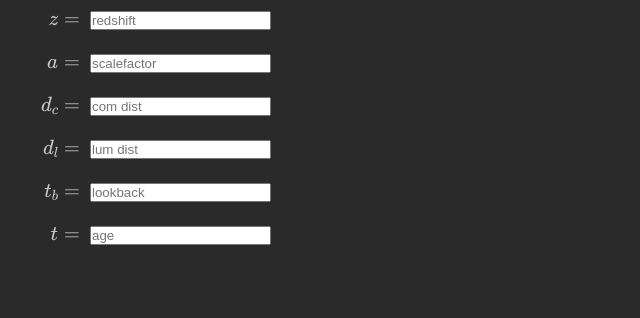
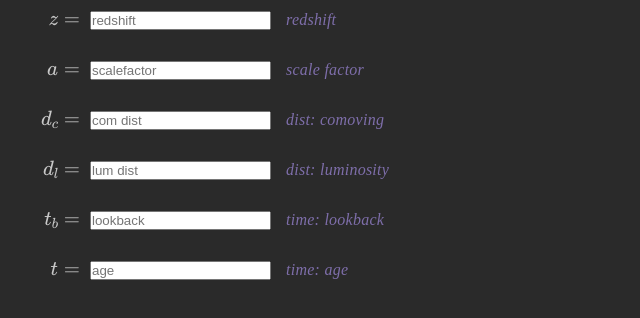
Before and after one commit to lzkelley/cosmo, an Electron app: page index.html in a window 800 px wide. Shown: the part 62-380 px from the top of the page, without its empty margins (0-640 px from the left). Drawn offline with nearby package versions, Linux system fonts and the light colour scheme; some packages are replaced by stand-ins of ours; no server answers.

Commit message:
ENH: add descriptions for each cosmological value

```diff
--- a/face/style.css
+++ b/face/style.css
@@ -4,7 +4,8 @@
   --width:800px;
   --height: 600px;
   --font-size: 20px;
-  --font-size-small: 12px;
+  --font-size-small: 16px;
+  --font-size-tiny: 12px;
 }
 
 * {
@@ -32,13 +33,14 @@ body {
 }
 
 #dialog {
-    font-size: var(--font-size-small);
+    font-size: var(--font-size-tiny);
 	color: rgb(139, 139, 139);
 }
 
 form {
     /* text-align: right; */
     padding: 10px 0px;
+    height: 30px;
 }
 
 span.name {
@@ -47,3 +49,14 @@ span.name {
     text-align: right;
     padding: 0px 10px;
 }
+
+span.desc {
+    width: 60px;
+    font-size: var(--font-size-small);
+    font-style: italic;
+    letter-spacing: 0.25px;
+    /* float: left; */
+    text-align: left;
+    padding: 0px 10px;
+    color: rgb(126, 110, 170);
+}
--- a/index.html
+++ b/index.html
@@ -16,31 +16,37 @@
     <form id="redshiftForm">
       <span class="name">\(z = \)</span>
       <input type="number" name="z" placeholder="redshift" min="0.0" id="redshiftInput">
+      <span class="desc">redshift</span>
     </form>
 
     <form id="scaleForm">
       <span class="name">\(a = \)</span>
       <input type="number" name="a" placeholder="scalefactor" min="0.0" id="scaleInput">
+      <span class="desc">scale factor</span>
     </form>
 
     <form id="comDistForm">
       <span class="name">\(d_c = \)</span>
       <input name="dc" placeholder="com dist" min="0.0" id="comDistInput">
+      <span class="desc">dist: comoving</span>
     </form>
 
     <form id="lumDistForm">
       <span class="name">\(d_l = \)</span>
       <input name="dl" placeholder="lum dist" min="0.0" id="lumDistInput">
+      <span class="desc">dist: luminosity</span>
     </form>
 
     <form id="lbkTimeForm">
       <span class="name">\(t_b = \)</span>
       <input name="tl" placeholder="lookback" min="0.0" id="lbkTimeInput">
+      <span class="desc">time: lookback</span>
     </form>
 
     <form id="ageTimeForm">
       <span class="name">\(t = \)</span>
       <input name="ta" placeholder="age" min="0.0" id="ageTimeInput">
+      <span class="desc">time: age</span>
     </form>
 
     <br>
```
